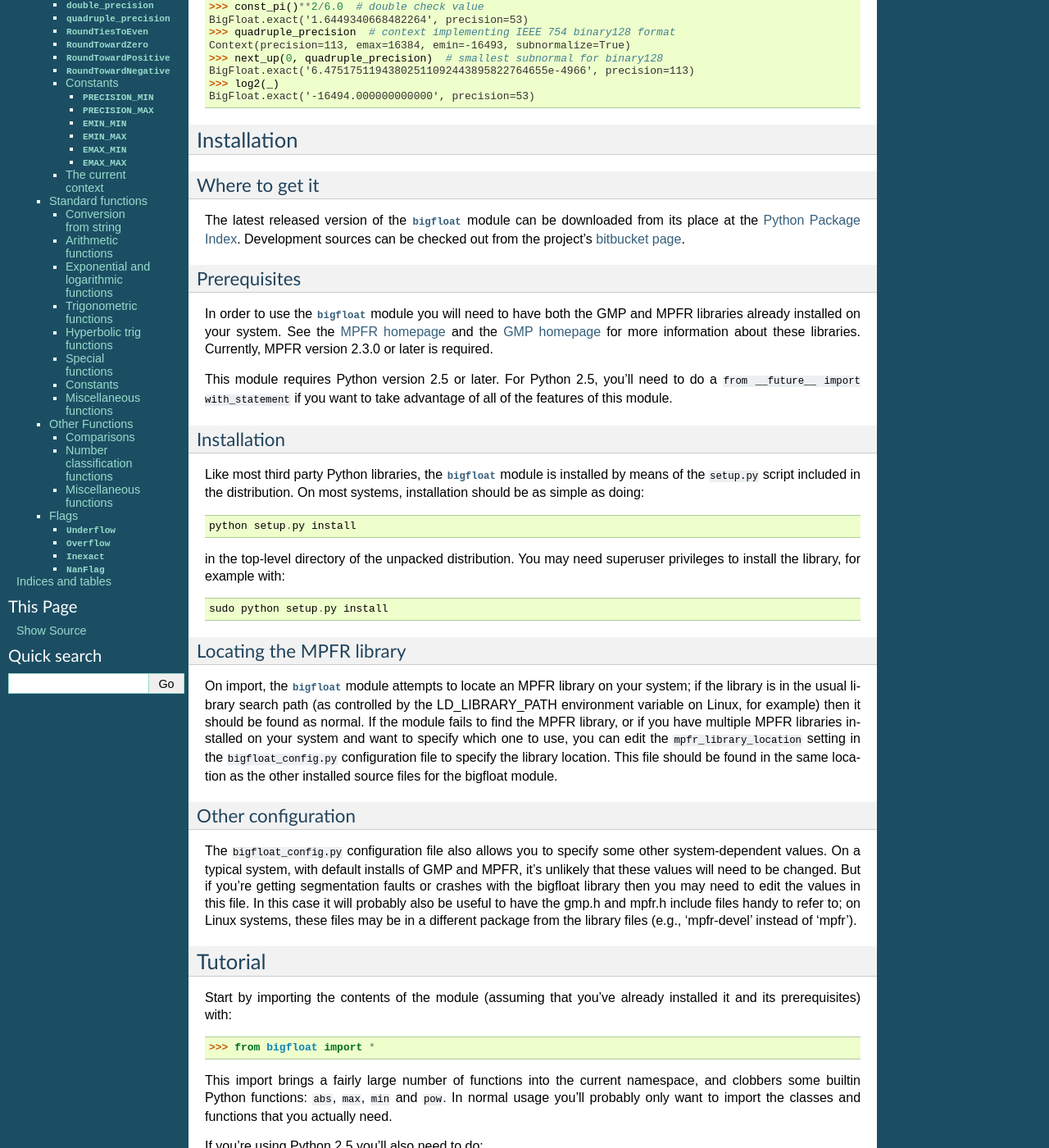
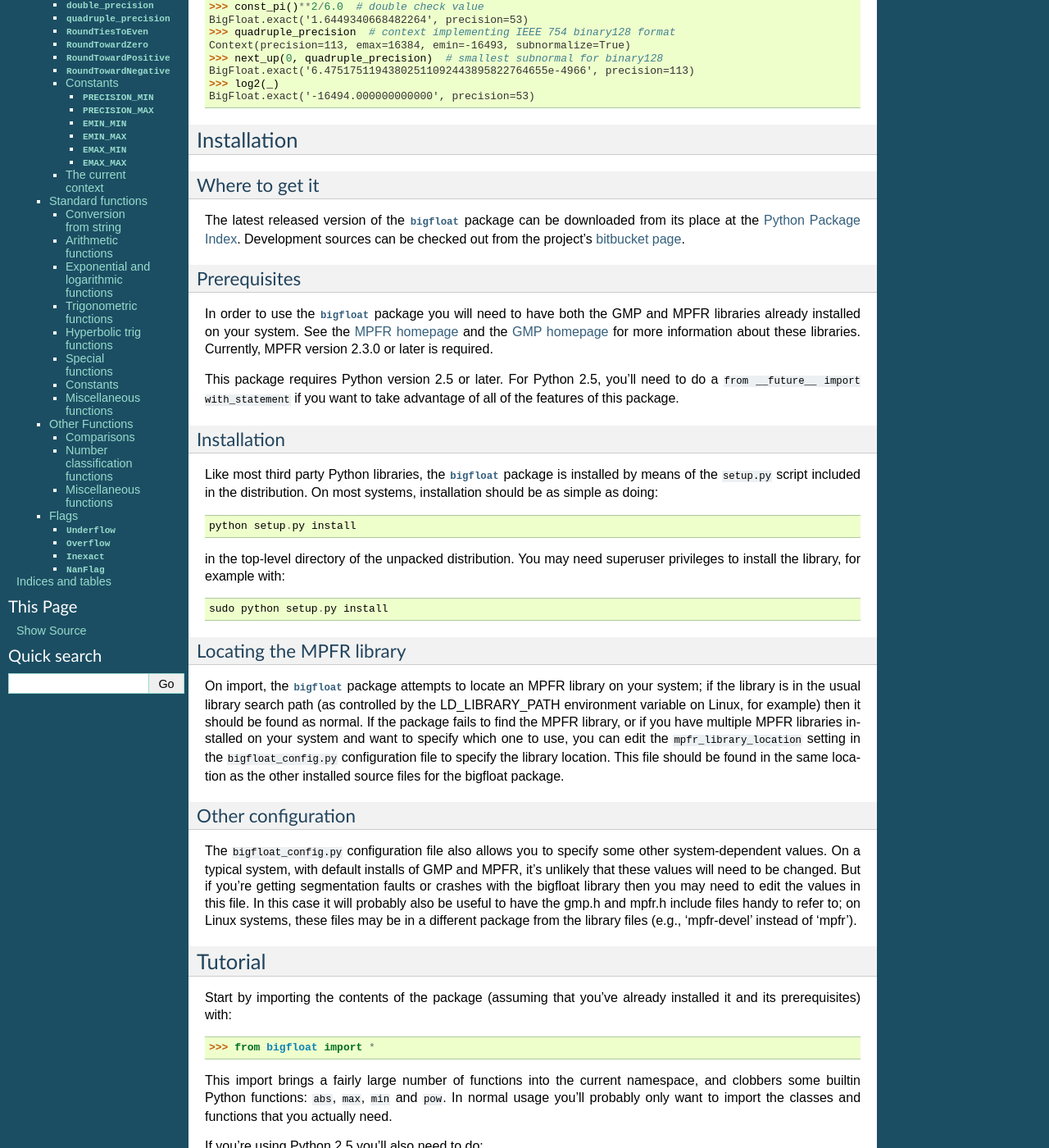
Before and after one commit to mdickinson/bigfloat, a Sphinx documentation site: the page built from bigfloat_cython/docs/index.rst, in a window 1280 px wide and 1400 px high, scrolled down 797 px. Shown: the whole window at 82% size. Built offline with Sphinx 7.4.7, drawn with Linux system fonts in a browser that asks for light colours; some of the changed text lies outside the part shown.

Commit message:
bigfloat is now a package, not a module

```diff
--- a/bigfloat_cython/docs/index.rst
+++ b/bigfloat_cython/docs/index.rst
@@ -9,7 +9,7 @@ The bigfloat package --- high precision floating-point arithmetic
 Introduction
 ------------
 
-The :mod:`bigfloat` module is a Python wrapper for the MPFR library
+The :mod:`bigfloat` package is a Python wrapper for the MPFR library
 for arbitrary precision floating-point reliable arithmetic.
 
 The `MPFR library <http://www.mpfr.org>`_ is a well-known portable C
@@ -17,7 +17,7 @@ library for arbitrary-precision arithmetic on floating-point numbers.
 It provides precise control over precisions and rounding modes and
 gives correctly-rounded reproducible platform-independent results.
 
-The :mod:`bigfloat` module aims to provide a convenient and friendly
+The :mod:`bigfloat` package aims to provide a convenient and friendly
 Python interface to the operations and functions provided by the MPFR
 library.  The main class, :class:`BigFloat`, gives an immutable
 multiple-precision floating-point type that can be freely mixed with
@@ -64,7 +64,7 @@ Installation
 Where to get it
 ^^^^^^^^^^^^^^^
 
-The latest released version of the :mod:`bigfloat` module can be
+The latest released version of the :mod:`bigfloat` package can be
 downloaded from its place at the `Python Package Index
 <http://pypi.python.org/pypi/bigfloat/>`_.  Development sources can be
 checked out from the project's `bitbucket page
@@ -73,20 +73,20 @@ checked out from the project's `bitbucket page
 Prerequisites
 ^^^^^^^^^^^^^
 
-In order to use the :mod:`bigfloat` module you will need to have both
+In order to use the :mod:`bigfloat` package you will need to have both
 the GMP and MPFR libraries already installed on your system.  See the
 `MPFR homepage <http://www.mpfr.org>`_ and the `GMP homepage
 <http://gmplib.org>`_ for more information about these libraries.
 Currently, MPFR version 2.3.0 or later is required.
 
-This module requires Python version 2.5 or later.  For Python 2.5,
+This package requires Python version 2.5 or later.  For Python 2.5,
 you'll need to do a ``from __future__ import with_statement`` if you
-want to take advantage of all of the features of this module.
+want to take advantage of all of the features of this package.
 
 Installation
 ^^^^^^^^^^^^
 
-Like most third party Python libraries, the :mod:`bigfloat` module is
+Like most third party Python libraries, the :mod:`bigfloat` package is
 installed by means of the ``setup.py`` script included in the
 distribution.  On most systems, installation should be as simple as
 doing::
@@ -102,15 +102,15 @@ superuser privileges to install the library, for example with::
 Locating the MPFR library
 ^^^^^^^^^^^^^^^^^^^^^^^^^
 
-On import, the :mod:`bigfloat` module attempts to locate an MPFR library on
+On import, the :mod:`bigfloat` package attempts to locate an MPFR library on
 your system; if the library is in the usual library search path (as controlled
 by the LD_LIBRARY_PATH environment variable on Linux, for example) then it
-should be found as normal.  If the module fails to find the MPFR library, or if
+should be found as normal.  If the package fails to find the MPFR library, or if
 you have multiple MPFR libraries installed on your system and want to specify
 which one to use, you can edit the ``mpfr_library_location`` setting in the
 ``bigfloat_config.py`` configuration file to specify the library location.
 This file should be found in the same location as the other installed source
-files for the bigfloat module.
+files for the bigfloat package.
 
 Other configuration
 ^^^^^^^^^^^^^^^^^^^
@@ -128,7 +128,7 @@ Linux systems, these files may be in a different package from the library files
 Tutorial
 --------
 
-Start by importing the contents of the module (assuming that you've
+Start by importing the contents of the package (assuming that you've
 already installed it and its prerequisites) with:
 
    >>> from bigfloat import *
@@ -216,7 +216,7 @@ attribute, the value for the right-hand addend takes precedence::
    Context(precision=53, emax=1024, emin=-1073, subnormalize=True,
    rounding='RoundTowardPositive')
 
-The `bigfloat` module also defines various constant Context instances.
+The :mod:`bigfloat` package also defines various constant Context instances.
 For example, ``quadruple_precision`` is a Context that corresponds to
 the IEEE 754 binary128 interchange format::
 
@@ -311,7 +311,7 @@ representable as a :class:`BigFloat`.
    This makes the unary plus operator useful as a way to round a
    result produced in a different context to the current context.
 
-For each arithmetic operation the :mod:`bigfloat` module exports a
+For each arithmetic operation the :mod:`bigfloat` package exports a
 corresponding function.  For example, the :func:`div` function
 corresponds to usual (true) division:
 
@@ -359,7 +359,7 @@ corresponding function.
 Mathematical functions
 ^^^^^^^^^^^^^^^^^^^^^^
 
-The :mod:`bigfloat` module provides a number of standard mathematical
+The :mod:`bigfloat` package provides a number of standard mathematical
 functions.  These functions follow the same rules as the arithmetic
 operations above:
 
@@ -475,7 +475,7 @@ you can always restore the original default context as follows:
 Flags
 ^^^^^
 
-The :mod:`bigfloat` module also provides four global flags: 'Inexact',
+The :mod:`bigfloat` package also provides four global flags: 'Inexact',
 'Overflow', 'Underflow', 'NanFlag', along with methods to set and test
 these flags:
 
@@ -706,7 +706,7 @@ a rounding mode.
       Valid values are 'RoundTiesToEven', 'RoundTowardZero',
       'RoundTowardPositive' and 'RoundTowardNegative'.  Note that the
       rounding modes ``RoundTiesToEven``, etc. exported by the
-      :mod:`bigfloat` module are Context instances, not strings, so
+      :mod:`bigfloat` package are Context instances, not strings, so
       cannot be used directly here.
 
 
@@ -751,12 +751,12 @@ is exactly equivalent to ::
        with y:
            <block>
 
-The bigfloat module defines a number of predefined :class:`Context`
+The bigfloat package defines a number of predefined :class:`Context`
 instances.
 
 .. data:: DefaultContext
 
-   The context that's in use when the bigfloat module is first
+   The context that's in use when the bigfloat package is first
    imported.  It has precision of 53, large exponent bounds, no
    subnormalization, and the RoundTiesToEven rounding mode.
 
@@ -1019,7 +1019,7 @@ Miscellaneous functions
 Other Functions
 ^^^^^^^^^^^^^^^
 
-These are the functions exported by the :mod:`bigfloat` module that
+These are the functions exported by the :mod:`bigfloat` package that
 don't fit into the above section, for one reason or another.
 
 Comparisons
```
Also changed, not shown: 15 other files.
